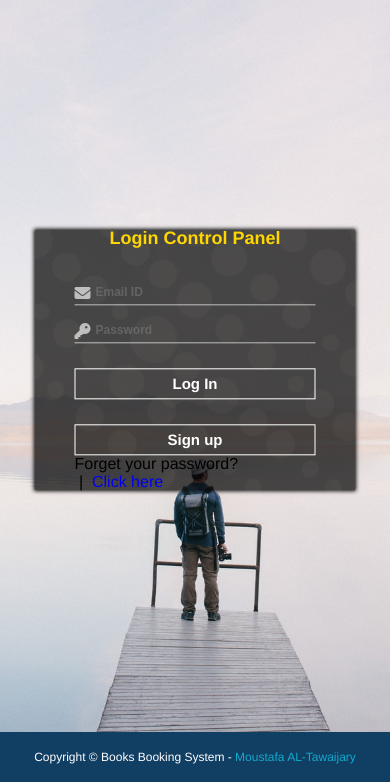
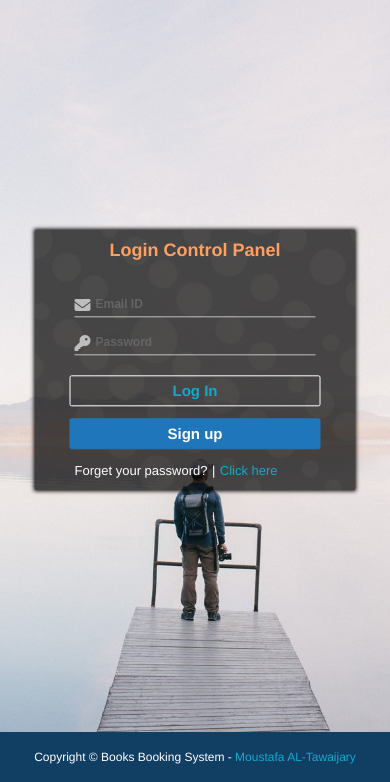
Before and after one commit to mssa7t22/booking, a plain HTML site: page login.html in a window 390 px wide. Shown: the part 62-844 px from the top of the page. Drawn offline with nearby package versions, Linux system fonts and the light colour scheme.

Commit message:
Add files via upload

```diff
--- a/css/login.css
+++ b/css/login.css
@@ -59,7 +59,7 @@ body {
 }
 
 .container-login h1 {
-  color: #FFD700;
+  color: var(--clr-secondary);
   text-align: center;
   margin-top: 0px;
   font-size: 24px;
@@ -119,28 +119,46 @@ body {
   }
 
 
+.login-btns {
+  display: flex;
+  justify-content: space-around;
+  align-items: center;
+  padding: 0.5rem 1.6rem;
+}
 
 .Login-btn {
   display: block;
   text-align: center;
   padding: 6px 4px;
-  border: 1px solid #fff;
   color: #fff;
   font-size: 15px;
+  width: 75px;
+  border-radius: 2px;
   font-weight: bold;
   text-decoration: none;
-  margin-top:25px;
+  transition: 0.5s ease;
 }
 
 .Login-btn a:visited {
   color: #fff;
 }
 
+.Login-btn:first-child {
+    border: 1px solid #fff;
+    color: #11aacc;
+}
 
-.Login-btn:hover {
-  background-color: #fff;
-  color: #000 !important;
-}
+.Login-btn:last-child {
+      background-color: var(--clr-primary);
+      border: 1px solid var(--clr-primary);
+      color: #fff;
+    }
+
+  .Login-btn:first-child:hover, .Login-btn:last-child:hover {
+    background-color: var(--clr-white);
+    border: 1px solid var(--clr-white);
+    color: var(--clr-dark);
+      }
 
 .Login-btn:active {
             transform: scale(0.98);
@@ -148,6 +166,26 @@ body {
 
             /* Lowering the shadow */
         }
+  .forget-password {
+  display: flex;
+  justify-content: flex-start;
+  align-items: center;
+  margin-top: 0.3rem;
+    }
+
+
+  .forget-password p,.forget-password span, .forget-password a {
+  color: #fff;
+  font-size: 13px;
+}
+
+.forget-password a {
+  color: #11aacc;
+}
+
+.forget-password a:hover {
+  color: var(--clr-secondary);
+}
 
         footer {
           position: absolute !important;
@@ -188,6 +226,22 @@ body {
 
   .container-login {
     width: 320px;}
+
+    .login-btns {
+      display: flex;
+      justify-content: center;
+      align-items: center;
+      flex-direction: column;
+      padding: 0.5rem 0rem;
+    }
+
+    .Login-btn {
+          width: 100%;
+        }
+
+    .Login-btn:first-child {
+          margin-bottom: 0.7rem;
+        }
 }
 
 
@@ -196,17 +250,27 @@ body {
 
   .container-login {
     width: 290px;
-    height: 230px;}
+    height: 285px;}
 
     .input-box input {
      width: 180px;
+   }
 
-   }
+   .forget-password {
+   flex-direction: column;
+   margin-top: 0rem;
+     }
+
+     .forget-password p {
+     margin-bottom: -11px;
+       }
+
+  .forget-password span {display: none !important;}
 }
+
 
 @media only screen and (max-width:305px) {
 
   .container-login {
-    width: 245px;
-    height: 230px;}
+    width: 245px;}
 }
--- a/css/style.css
+++ b/css/style.css
@@ -380,7 +380,6 @@ main .new-books-section .new-books-section-items .new-book-item p {
         width: 100%;
         height: 100%;
         object-fit: cover;
-
       }
 
       .swiper {
@@ -419,7 +418,6 @@ main .new-books-section .new-books-section-items .new-book-item p {
 
       .footer-copyright p a:hover {
         color: var(--clr-secondary);
-        font-size: 16px;
       }
 
 
```
